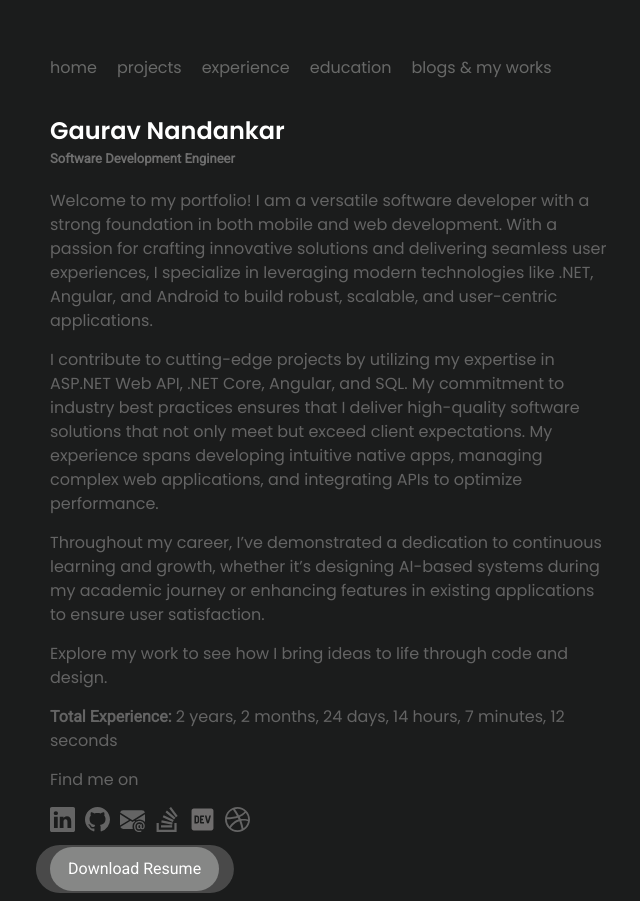
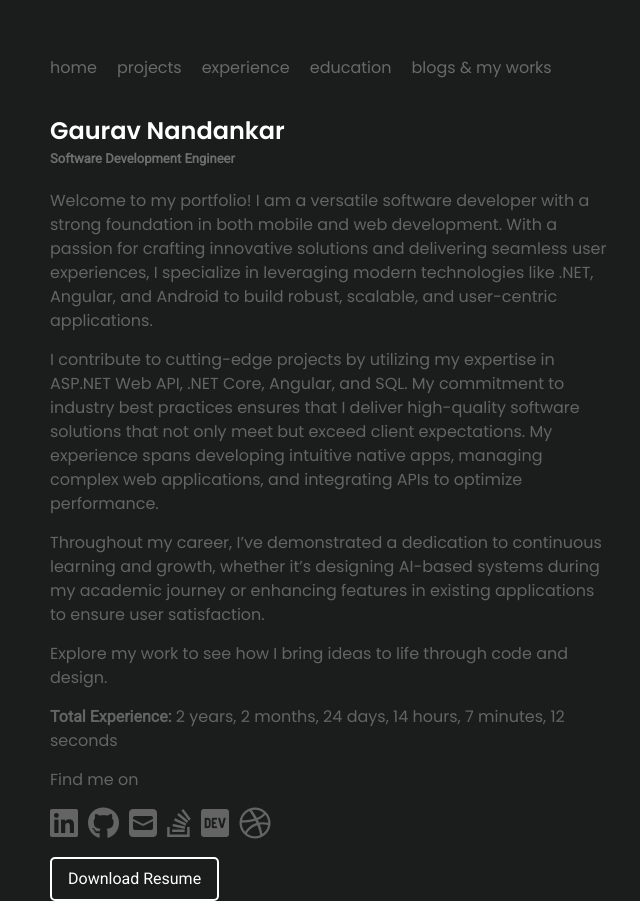
Before and after one commit to iamgauravn/gaurav-dev, an Angular app: page / in a window 1280 px wide. Shown: the whole page, without its empty margins (32-672 px from the left). Built offline with nearby package versions, Linux system fonts and the light colour scheme.

Commit message:
Add Font Awesome icons and enhance header styles with fade-in animation

```diff
--- a/package.json
+++ b/package.json
@@ -21,6 +21,7 @@
     "@angular/platform-server": "^17.3.0",
     "@angular/router": "^17.3.0",
     "@angular/ssr": "^17.3.6",
+    "@fortawesome/fontawesome-free": "^6.7.2",
     "express": "^4.18.2",
     "rxjs": "~7.8.0",
     "tslib": "^2.3.0",
--- a/src/app/pages/index-page/index-page.component.css
+++ b/src/app/pages/index-page/index-page.component.css
@@ -2,6 +2,12 @@
 .header {
     position: static;
     margin: 10% 10% 5% 0;
+    animation: fadeIn 1s ease-in-out;
+}
+
+@keyframes fadeIn {
+    0% { opacity: 0; }
+    100% { opacity: 1; }
 }
 
 .header a {
@@ -140,38 +146,19 @@
     align-items: center;
     padding: 8px 16px;
     color: #fff;
-    background-color: #686968;
+    background-color: transparent;
     text-decoration: none;
     font-size: medium;
     font-weight: 500;
-    border-radius: 25px;
-    border: 2px solid transparent;
+    border-radius: 5px;
+    border: 2px solid #fff;
     transition: all 0.3s ease;
     position: relative;
 }
 
-#download-resume::before {
-    content: '';
-    position: absolute;
-    top: 50%;
-    left: 50%;
-    width: 120%;
-    height: 120%;
-    background: rgba(255, 255, 255, 0.2);
-    border-radius: 25px;
-    transform: translate(-50%, -50%);
-    z-index: 0;
-    transition: all 0.3s ease;
-}
-
 #download-resume:hover {
-    background-color: #4a4a4a;
-    border-color: #4a4a4a;
-}
-
-#download-resume:hover::before {
-    width: 140%;
-    height: 140%;
+    background-color: rgba(255, 255, 255, 0.2);
+    border-color: #fff;
 }
 
 #download-resume span {
--- a/src/app/pages/index-page/index-page.component.html
+++ b/src/app/pages/index-page/index-page.component.html
@@ -28,39 +28,27 @@
 
             <p id="icons">
                 <a (click)="open(1)">
-                    <svg xmlns="http://www.w3.org/2000/svg" width="25" height="25" fill="currentColor" class="bi bi-linkedin" viewBox="0 0 16 16">
-                        <path d="M0 1.146C0 .513.526 0 1.175 0h13.65C15.474 0 16 .513 16 1.146v13.708c0 .633-.526 1.146-1.175 1.146H1.175C.526 16 0 15.487 0 14.854zm4.943 12.248V6.169H2.542v7.225zm-1.2-8.212c.837 0 1.358-.554 1.358-1.248-.015-.709-.52-1.248-1.342-1.248S2.4 3.226 2.4 3.934c0 .694.521 1.248 1.327 1.248zm4.908 8.212V9.359c0-.216.016-.432.08-.586.173-.431.568-.878 1.232-.878.869 0 1.216.662 1.216 1.634v3.865h2.401V9.25c0-2.22-1.184-3.252-2.764-3.252-1.274 0-1.845.7-2.165 1.193v.025h-.016l.016-.025V6.169h-2.4c.03.678 0 7.225 0 7.225z"/>
-                      </svg>
+                    <i class="fab fa-linkedin fa-2x"></i>
                 </a>
 
                 <a (click)="open(2)">
-                    <svg xmlns="http://www.w3.org/2000/svg" width="25" height="25" fill="currentColor" class="bi bi-github" viewBox="0 0 16 16">
-                        <path d="M8 0C3.58 0 0 3.58 0 8c0 3.54 2.29 6.53 5.47 7.59.4.07.55-.17.55-.38 0-.19-.01-.82-.01-1.49-2.01.37-2.53-.49-2.69-.94-.09-.23-.48-.94-.82-1.13-.28-.15-.68-.52-.01-.53.63-.01 1.08.58 1.23.82.72 1.21 1.87.87 2.33.66.07-.52.28-.87.51-1.07-1.78-.2-3.64-.89-3.64-3.95 0-.87.31-1.59.82-2.15-.08-.2-.36-1.02.08-2.12 0 0 .67-.21 2.2.82.64-.18 1.32-.27 2-.27s1.36.09 2 .27c1.53-1.04 2.2-.82 2.2-.82.44 1.1.16 1.92.08 2.12.51.56.82 1.27.82 2.15 0 3.07-1.87 3.75-3.65 3.95.29.25.54.73.54 1.48 0 1.07-.01 1.93-.01 2.2 0 .21.15.46.55.38A8.01 8.01 0 0 0 16 8c0-4.42-3.58-8-8-8"/>
-                      </svg>
+                    <i class="fab fa-github fa-2x"></i>
                 </a>
 
                 <a (click)="open(3)">
-                    <svg xmlns="http://www.w3.org/2000/svg" width="25" height="25" fill="currentColor" class="bi bi-envelope-at-fill" viewBox="0 0 16 16">
-                        <path d="M2 2A2 2 0 0 0 .05 3.555L8 8.414l7.95-4.859A2 2 0 0 0 14 2zm-2 9.8V4.698l5.803 3.546zm6.761-2.97-6.57 4.026A2 2 0 0 0 2 14h6.256A4.5 4.5 0 0 1 8 12.5a4.49 4.49 0 0 1 1.606-3.446l-.367-.225L8 9.586zM16 9.671V4.697l-5.803 3.546.338.208A4.5 4.5 0 0 1 12.5 8c1.414 0 2.675.652 3.5 1.671"/>
-                        <path d="M15.834 12.244c0 1.168-.577 2.025-1.587 2.025-.503 0-1.002-.228-1.12-.648h-.043c-.118.416-.543.643-1.015.643-.77 0-1.259-.542-1.259-1.434v-.529c0-.844.481-1.4 1.26-1.4.585 0 .87.333.953.63h.03v-.568h.905v2.19c0 .272.18.42.411.42.315 0 .639-.415.639-1.39v-.118c0-1.277-.95-2.326-2.484-2.326h-.04c-1.582 0-2.64 1.067-2.64 2.724v.157c0 1.867 1.237 2.654 2.57 2.654h.045c.507 0 .935-.07 1.18-.18v.731c-.219.1-.643.175-1.237.175h-.044C10.438 16 9 14.82 9 12.646v-.214C9 10.36 10.421 9 12.485 9h.035c2.12 0 3.314 1.43 3.314 3.034zm-4.04.21v.227c0 .586.227.8.581.8.31 0 .564-.17.564-.743v-.367c0-.516-.275-.708-.572-.708-.346 0-.573.245-.573.791"/>
-                      </svg>
+                    <i class="fas fa-envelope-square fa-2x"></i>
                 </a>
 
                 <a (click)="open(4)">
-                    <svg xmlns="http://www.w3.org/2000/svg" width="25" height="25" fill="currentColor" class="bi bi-stack-overflow" viewBox="0 0 16 16">
-                        <path d="M12.412 14.572V10.29h1.428V16H1v-5.71h1.428v4.282z"/>
-                        <path d="M3.857 13.145h7.137v-1.428H3.857zM10.254 0 9.108.852l4.26 5.727 1.146-.852zm-3.54 3.377 5.484 4.567.913-1.097L7.627 2.28l-.914 1.097zM4.922 6.55l6.47 3.013.603-1.294-6.47-3.013zm-.925 3.344 6.985 1.469.294-1.398-6.985-1.468z"/>
-                      </svg>
+                    <i class="fab fa-stack-overflow fa-2x"></i>
                 </a>
 
                 <a (click)="open(5)">
-                    <svg width="25" height="25" xmlns="http://www.w3.org/2000/svg" viewBox="0 0 448 512"><!--!Font Awesome Free 6.6.0 by @fontawesome - https://fontawesome.com License - https://fontawesome.com/license/free Copyright 2024 Fonticons, Inc.--><path fill="#6f6d6d" d="M120.1 208.3c-3.9-2.9-7.8-4.4-11.7-4.4H91v104.5h17.5c3.9 0 7.8-1.5 11.7-4.4 3.9-2.9 5.8-7.3 5.8-13.1v-69.7c0-5.8-2-10.2-5.8-13.1zM404.1 32H43.9C19.7 32 .1 51.6 0 75.8v360.4C.1 460.4 19.7 480 43.9 480h360.2c24.2 0 43.8-19.6 43.9-43.8V75.8c-.1-24.2-19.7-43.8-43.9-43.8zM154.2 291.2c0 18.8-11.6 47.3-48.4 47.3h-46.4V173h47.4c35.4 0 47.4 28.5 47.4 47.3l0 70.9zm100.7-88.7H201.6v38.4h32.6v29.6H201.6v38.4h53.3v29.6h-62.2c-11.2 .3-20.4-8.5-20.7-19.7V193.7c-.3-11.2 8.6-20.4 19.7-20.7h63.2l0 29.5zm103.6 115.3c-13.2 30.8-36.9 24.6-47.4 0l-38.5-144.8h32.6l29.7 113.7 29.6-113.7h32.6l-38.5 144.8z"/></svg>
+                    <i class="fab fa-dev fa-2x"></i>
                 </a>
 
                 <a (click)="open(6)">
-                    <svg xmlns="http://www.w3.org/2000/svg" width="25" height="25" fill="currentColor" class="bi bi-dribbble" viewBox="0 0 16 16">
-                        <path fill-rule="evenodd" d="M8 0C3.584 0 0 3.584 0 8s3.584 8 8 8c4.408 0 8-3.584 8-8s-3.592-8-8-8m5.284 3.688a6.8 6.8 0 0 1 1.545 4.251c-.226-.043-2.482-.503-4.755-.217-.052-.112-.096-.234-.148-.355-.139-.33-.295-.668-.451-.99 2.516-1.023 3.662-2.498 3.81-2.69zM8 1.18c1.735 0 3.323.65 4.53 1.718-.122.174-1.155 1.553-3.584 2.464-1.12-2.056-2.36-3.74-2.551-4A7 7 0 0 1 8 1.18m-2.907.642A43 43 0 0 1 7.627 5.77c-3.193.85-6.013.833-6.317.833a6.87 6.87 0 0 1 3.783-4.78zM1.163 8.01V7.8c.295.01 3.61.053 7.02-.971.199.381.381.772.555 1.162l-.27.078c-3.522 1.137-5.396 4.243-5.553 4.504a6.82 6.82 0 0 1-1.752-4.564zM8 14.837a6.8 6.8 0 0 1-4.19-1.44c.12-.252 1.509-2.924 5.361-4.269.018-.009.026-.009.044-.017a28.3 28.3 0 0 1 1.457 5.18A6.7 6.7 0 0 1 8 14.837m3.81-1.171c-.07-.417-.435-2.412-1.328-4.868 2.143-.338 4.017.217 4.251.295a6.77 6.77 0 0 1-2.924 4.573z"/>
-                      </svg>
+                    <i class="fab fa-dribbble fa-2x"></i>
                 </a>
 
             </p>
--- a/src/index.html
+++ b/src/index.html
@@ -6,6 +6,7 @@
   <base href="/">
   <meta name="viewport" content="width=device-width, initial-scale=1">
   <link rel="icon" type="image/x-icon" href="favicon.ico">
+  <link rel="stylesheet" href="https://cdnjs.cloudflare.com/ajax/libs/font-awesome/6.0.0/css/all.min.css" integrity="sha512-9usAa10IRO0HhonpyAIVpjrylPvoDwiPUiKdWk5t3PyolY1cOd4DSE0Ga+ri4AuTroPR5aQvXU9xC6qOPnzFeg==" crossorigin="anonymous" referrerpolicy="no-referrer" />
 
   <link href="https://cdn.jsdelivr.net/npm/bootstrap@5.3.3/dist/css/bootstrap.min.css" rel="stylesheet" integrity="sha384-QWTKZyjpPEjISv5WaRU9OFeRpok6YctnYmDr5pNlyT2bRjXh0JMhjY6hW+ALEwIH" crossorigin="anonymous">
   <script src="https://cdn.jsdelivr.net/npm/bootstrap@5.3.3/dist/js/bootstrap.bundle.min.js" integrity="sha384-YvpcrYf0tY3lHB60NNkmXc5s9fDVZLESaAA55NDzOxhy9GkcIdslK1eN7N6jIeHz" crossorigin="anonymous"></script>
```
Also changed, not shown: 1 other file (tests, documents, lock files or other folders).
